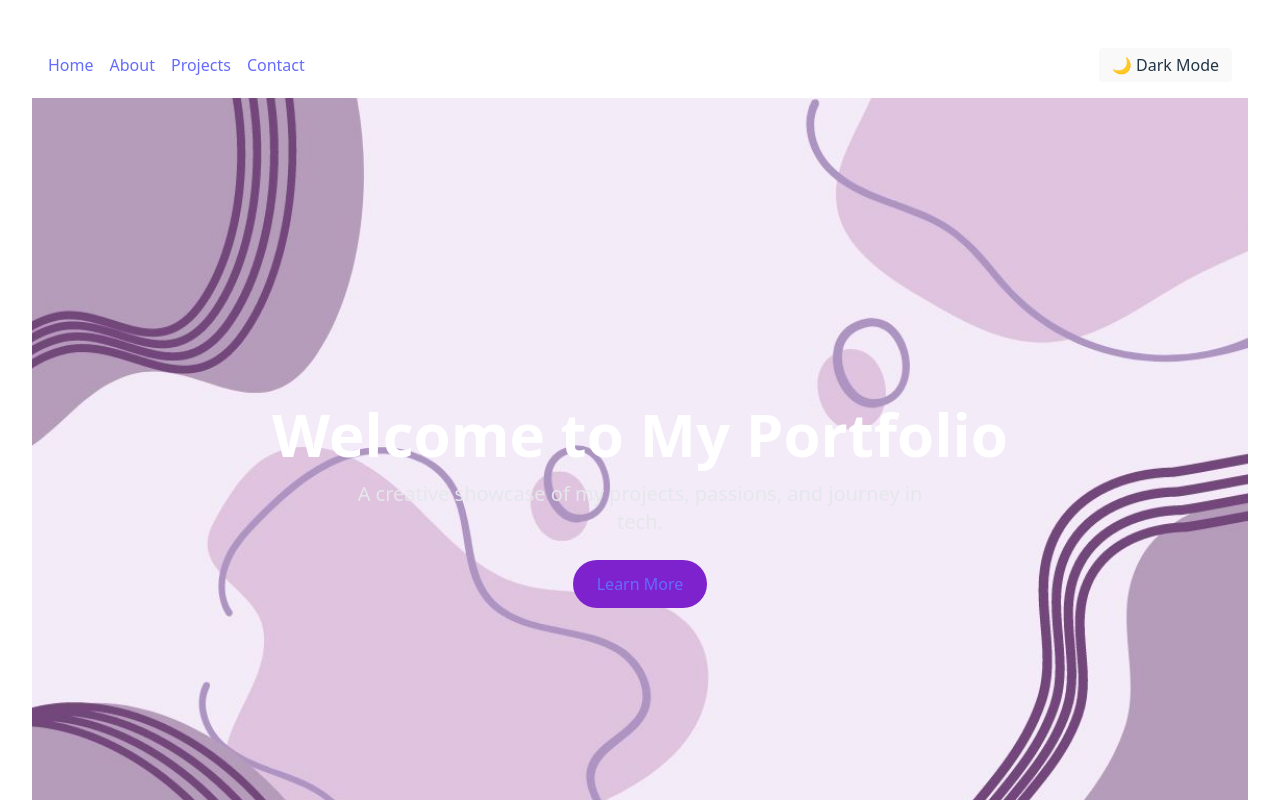
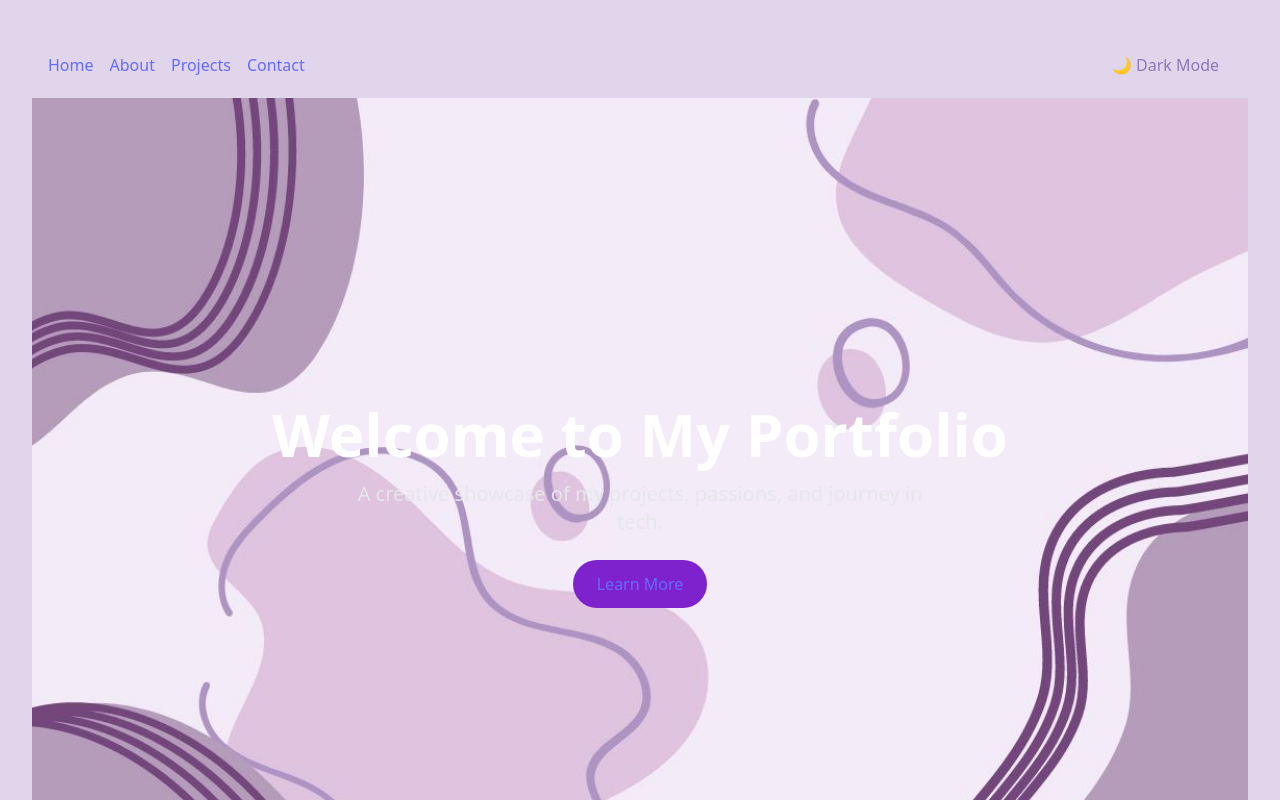
Before and after one commit to ShrutiTokekar/Portfolio-site, a React (Vite) app: page / in a window 1280 px wide. Shown: the top 800 px of the page. Built offline with nearby package versions, Linux system fonts and the light colour scheme.

Commit message:
Update index.css

```diff
--- a/src/index.css
+++ b/src/index.css
@@ -19,8 +19,8 @@ body {
 
 /* Default (light mode) */
 body.light {
-  background-color: #ffffff;
-  color: #213547;
+  background-color: #e0d5eb;
+  color: #8A7BB8;
 }
 body.light a {
   color: #646cff;
@@ -29,14 +29,14 @@ body.light a:hover {
   color: #747bff;
 }
 body.light button {
-  background-color: #f9f9f9;
-  color: #213547;
+  background-color: #e0d5eb;
+  color:#8A7BB8;
 }
 
 /* Dark mode */
 body.dark {
-  background-color: #121212;
-  color: #eaeaea;
+  background-color: #8A7BB8;
+  color:  #e0d5eb;
 }
 body.dark a {
   color: #9d9dff;
@@ -45,8 +45,8 @@ body.dark a:hover {
   color: #b0b0ff;
 }
 body.dark button {
-  background-color: #333333;
-  color: #eaeaea;
+  background-color: #8A7BB8;
+  color: #e0d5eb;
 }
 body.dark button:hover {
   border-color: #9d9dff;
```
